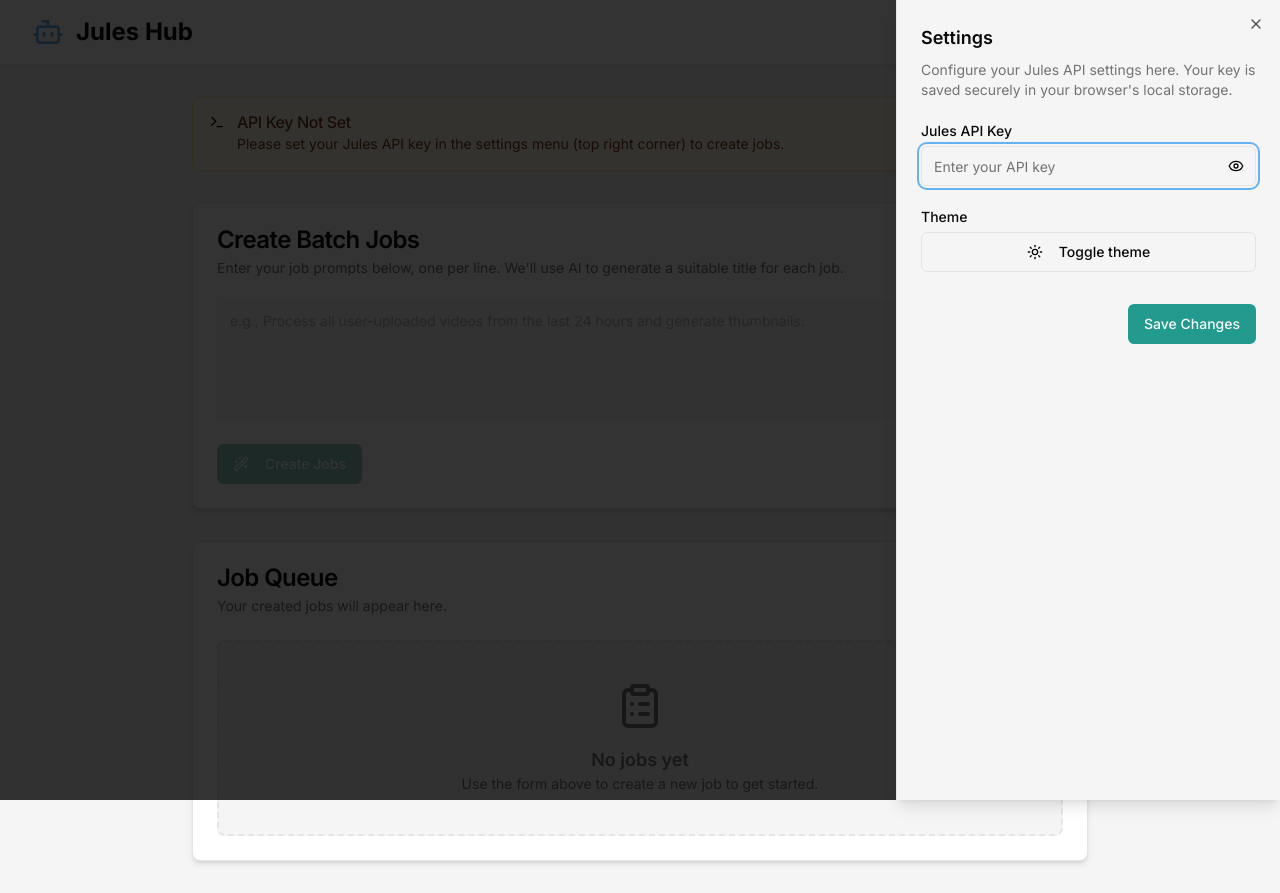
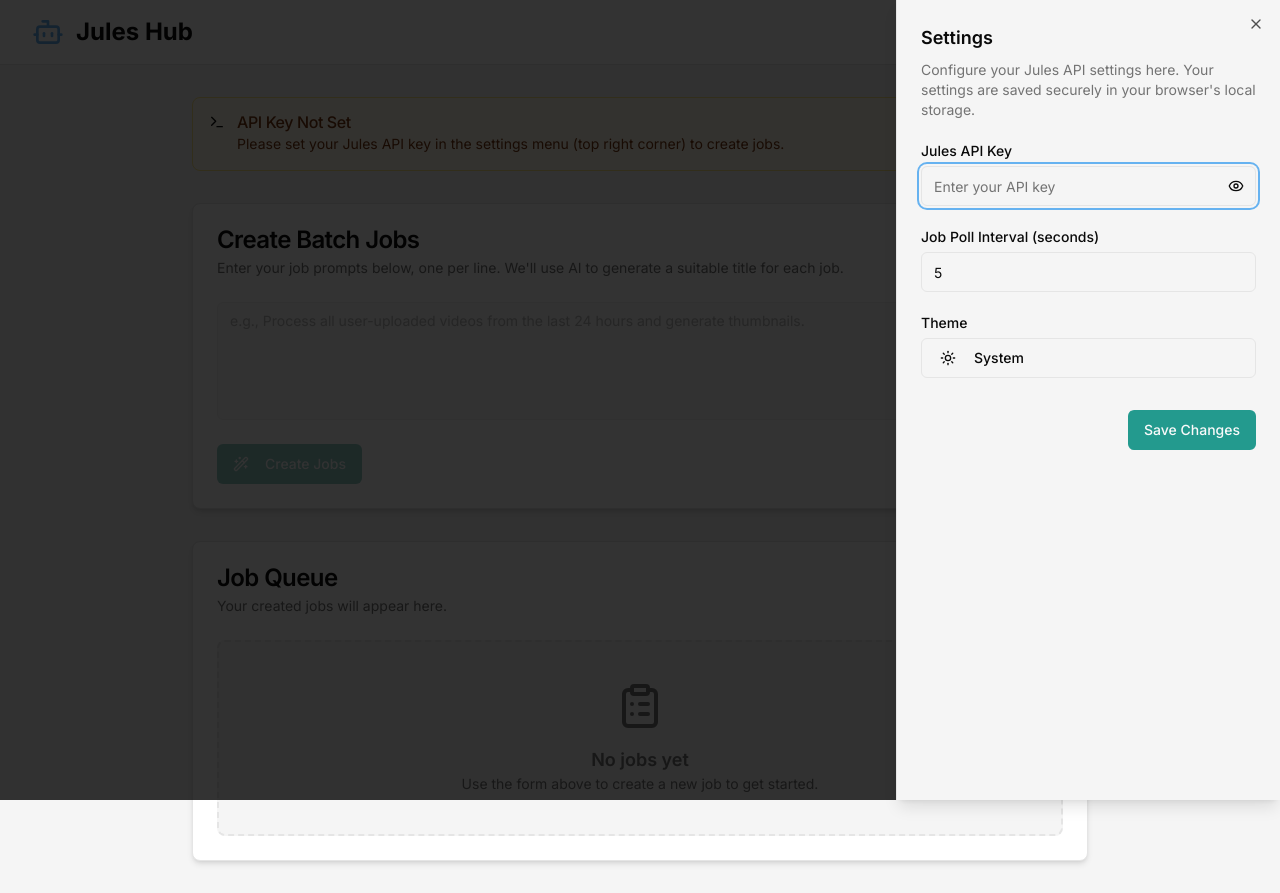
Before and after one commit to ql-owo-lp/jules-master, a Next.js app: page / in a window 1280 px wide. Both pictures are taken after a click on the button "Open settings". Built offline with nearby package versions, Linux system fonts and the light colour scheme; what @genkit-ai/google-genai, genkit would draw is missing.

Commit message:
In the setting menu, add a "Job Poll Interval", which control the interv

```diff
--- a/src/app/page.tsx
+++ b/src/app/page.tsx
@@ -12,6 +12,7 @@
 
 export default function Home() {
   const [apiKey] = useLocalStorage<string>("jules-api-key", "");
+  const [pollInterval] = useLocalStorage<number>("jules-poll-interval", 5);
   const [jobs, setJobs] = useState<Job[]>([]);
   const [isClient, setIsClient] = useState(false);
 
@@ -25,6 +26,8 @@
 
   // Effect to simulate job status progression
   useEffect(() => {
+    if (pollInterval <= 0) return;
+
     const timers: NodeJS.Timeout[] = [];
     jobs.forEach((job) => {
       if (job.status === "Pending") {
@@ -34,7 +37,7 @@
               j.id === job.id ? { ...j, status: "Running" } : j
             )
           );
-        }, Math.random() * 2000 + 1000); // Start running after 1-3 seconds
+        }, Math.random() * (pollInterval * 1000 * 0.6) + (pollInterval * 1000 * 0.2)); // Start running after 20-80% of interval
         timers.push(timer1);
       } else if (job.status === "Running") {
         const timer2 = setTimeout(() => {
@@ -45,7 +48,7 @@
               j.id === job.id ? { ...j, status: newStatus } : j
             )
           );
-        }, Math.random() * 4000 + 2000); // Finish after 2-6 seconds
+        }, Math.random() * (pollInterval * 1000) + (pollInterval * 1000 * 0.5)); // Finish after 50-150% of interval
         timers.push(timer2);
       }
     });
@@ -53,7 +56,7 @@
     return () => {
       timers.forEach(clearTimeout);
     };
-  }, [jobs]);
+  }, [jobs, pollInterval]);
 
   if (!isClient) {
     return (
--- a/src/components/settings-sheet.tsx
+++ b/src/components/settings-sheet.tsx
@@ -27,20 +27,27 @@
 
 export function SettingsSheet() {
   const [apiKey, setApiKey] = useLocalStorage<string>("jules-api-key", "");
-  const [inputValue, setInputValue] = useState(apiKey);
+  const [pollInterval, setPollInterval] = useLocalStorage<number>("jules-poll-interval", 5);
+  const [apiKeyValue, setApiKeyValue] = useState(apiKey);
+  const [pollIntervalValue, setPollIntervalValue] = useState(pollInterval);
   const [showApiKey, setShowApiKey] = useState(false);
   const { toast } = useToast();
-  const { setTheme } = useTheme();
+  const { theme, setTheme } = useTheme();
 
   useEffect(() => {
-    setInputValue(apiKey);
+    setApiKeyValue(apiKey);
   }, [apiKey]);
 
+  useEffect(() => {
+    setPollIntervalValue(pollInterval);
+  }, [pollInterval]);
+
   const handleSave = () => {
-    setApiKey(inputValue);
+    setApiKey(apiKeyValue);
+    setPollInterval(pollIntervalValue);
     toast({
       title: "Settings Saved",
-      description: "Your API key has been updated.",
+      description: "Your settings have been updated.",
     });
   };
 
@@ -55,7 +62,7 @@
         <SheetHeader className="mb-6">
           <SheetTitle>Settings</SheetTitle>
           <SheetDescription>
-            Configure your Jules API settings here. Your key is saved securely
+            Configure your Jules API settings here. Your settings are saved securely
             in your browser's local storage.
           </SheetDescription>
         </SheetHeader>
@@ -66,8 +73,8 @@
               <Input
                 id="api-key"
                 type={showApiKey ? "text" : "password"}
-                value={inputValue}
-                onChange={(e) => setInputValue(e.target.value)}
+                value={apiKeyValue}
+                onChange={(e) => setApiKeyValue(e.target.value)}
                 placeholder="Enter your API key"
                 className="pr-10"
               />
@@ -89,13 +96,29 @@
           </div>
 
           <div className="grid gap-2">
+            <Label htmlFor="poll-interval">Job Poll Interval (seconds)</Label>
+            <Input
+              id="poll-interval"
+              type="number"
+              value={pollIntervalValue}
+              onChange={(e) => setPollIntervalValue(Number(e.target.value))}
+              placeholder="e.g., 5"
+              min="1"
+            />
+          </div>
+
+          <div className="grid gap-2">
             <Label>Theme</Label>
             <DropdownMenu>
               <DropdownMenuTrigger asChild>
-                <Button variant="outline">
-                  <Sun className="h-[1.2rem] w-[1.2rem] rotate-0 scale-100 transition-all dark:-rotate-90 dark:scale-0" />
-                  <Moon className="absolute h-[1.2rem] w-[1.2rem] rotate-90 scale-0 transition-all dark:rotate-0 dark:scale-100" />
-                  <span className="ml-2">Toggle theme</span>
+                <Button variant="outline" className="justify-start">
+                  <div className="relative w-5 h-5 mr-2 flex items-center justify-center">
+                    <Sun className="h-[1.2rem] w-[1.2rem] rotate-0 scale-100 transition-all dark:-rotate-90 dark:scale-0" />
+                    <Moon className="absolute h-[1.2rem] w-[1.2rem] rotate-90 scale-0 transition-all dark:rotate-0 dark:scale-100" />
+                  </div>
+                  <span>
+                    {theme ? theme.charAt(0).toUpperCase() + theme.slice(1) : "System"}
+                  </span>
                   <span className="sr-only">Toggle theme</span>
                 </Button>
               </DropdownMenuTrigger>
```
